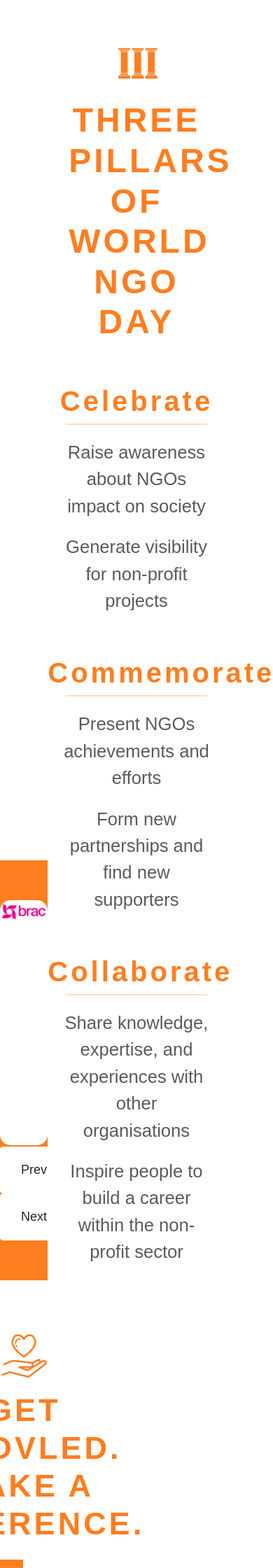
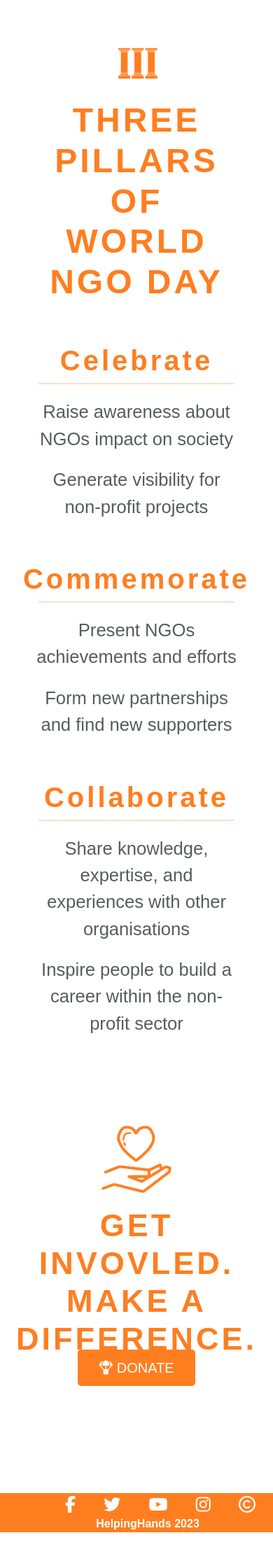
Before and after one commit to jackcrosbie/hackathon-feb, a Django app: page / in a window 390 px wide; the page is wider, and only the part inside the window is pictured. Shown: the part 917-3157 px from the top of that part at 70% size. After the commit the page ends 3106 px from the top of that part, so only its background shows below. Run offline with Django 3.2, Linux system fonts and the light colour scheme; some libraries are stand-ins or nearby versions; some web fonts are replaced.

Commit message:
update css file with media queries

```diff
--- a/home/templates/home/index.html
+++ b/home/templates/home/index.html
@@ -42,6 +42,8 @@
 
 <!-- image carousel section -->
 <section class="image-carousel">
+
+  <div class="image-for-mobile"></div>
 
   <div class="slider">
 
--- a/static/css/base.css
+++ b/static/css/base.css
@@ -251,11 +247,12 @@ hr {
 .image-carousel {
     background-color: #ff7e20;
     height: 600px;
-    width: auto;
+    width: 100%;
     display: flex;
     justify-content: center;
     align-items: center;
     flex-direction: column;
+    margin-top: 1rem;
 }
 
 .slider {
@@ -304,6 +301,7 @@ hr {
 /* --- Home Page Make a Difference section ------------------------ */
 .make-difference {
     height: 600px;
+    width: 100%;
     display: flex;
     justify-content: center;
     align-items: center;
@@ -521,19 +530,19 @@ hr {
         max-height: 150px;
     }
 
-    #menu li{
+    #menu li {
         padding: 10px 15px 10px 15px;
     }
 
-    #menu a{
+    #menu a {
         font-size: 19px;
     }
 
     /* --- Home Page ------------------------ */
     /* three pilars section */
-    #three-pillars-section{
-        width: 65%;
-        height: 1200px;
+    #three-pillars-section {
+        width: 90%;
+        height: 1000px;
         margin: 0 auto;
     }
 
@@ -558,9 +567,13 @@ hr {
         margin-bottom: 60px;
     }
 
+    #right-pillar {
+        margin-bottom: 20px;
+    }
+
     /* Get involved section */
 
-    #make-difference{
+    #make-difference {
         width: 65%;
         height: 1200px;
         margin: 0 auto;
@@ -572,19 +585,155 @@ hr {
         margin-bottom: 0;
     }
 
-    #get-involved h2{
+    #get-involved h2 {
         font-size: 45px;
     }
 
-    #involved-msg img{
+    #involved-msg img {
         display: block;
-        max-width: 65px;
+        max-width: 100px;
         height: auto;
         margin: 0 auto;
         padding-bottom: 20px;
     }
 
     /* --- Donate Page ------------------------ */
+    #get-involved-donate h2 {
+        font-size: 300%
+    }
 
     /* --- Events Page ------------------------ */
+    .event-container h2 {
+        font-size: 300%;
+    }
 }
+
+/* --- for medium screens 1000px and below ------------------------ */
+@media screen and (max-width: 1000px) {
+
+    .image-for-mobile {
+        background: url('../../media/images/charity-pic-1.png') no-repeat;
+        background-size: contain;
+        height: 90%;
+        width: 90%;
+        align-items: center;
+    }
+
+    .slider {
+        display: none;
+    }
+
+    .buttons {
+        display: none;
+    }
+
+    /* --- Donate Page ------------------------ */
+    #get-involved-donate h2 {
+        font-size: 200%
+    }
+
+    /* --- Events Page ------------------------ */
+    .event-container h2 {
+        font-size: 200%;
+    }
+}
+
+/* --- for smaller screens 790px and below ------------------------ */
+@media screen and (max-width: 790px) {
+    #menu {
+        font-size: 125%;
+    }
+
+    #menu li {
+        display: flex;
+        flex-direction: column;
+    }
+
+    .image-carousel {
+        height: 500px;
+    }
+
+    #cover-text {
+        font: 150%;
+        width: 300px;
+        height: 130px;
+        bottom: 150px;
+        left: 50%;
+        transform: translateX(-50%)
+    }
+
+    #events-cover-text {
+        font: 150%;
+        width: 300px;
+        height: 175px;
+        bottom: 150px;
+        left: 50%;
+        transform: translateX(-50%)
+    }
+
+    #donate-cover-text {
+        font: 150%;
+        width: 300px;
+        height: 200px;
+        bottom: 150px;
+        left: 50%;
+        transform: translateX(-50%)
+    }
+
+    .donate-btn {
+        font-size: 20px;
+        border-radius: 5px;
+        padding: 15px 30px;
+    }
+
+    /* --- Donate Page ------------------------ */
+    #get-involved-donate h2 {
+        font-size: 150%
+    }
+
+    /* --- Events Page ------------------------ */
+    .event-container h2 {
+        font-size: 150%;
+    }
+}
+
+/* --- for smaller screens 650px and below ------------------------ */
+@media screen and (max-width: 650px) {
+    #three-pillars-section {
+        height: 1300px;
+    }
+
+    .image-carousel {
+        display: none
+    }
+}
+
+/* --- Donate Page ------------------------ */
+#get-involved-donate h2 {
+    font-size: 100%
+}
+
+/* --- for smaller screens 575px and below ------------------------ */
+@media screen and (max-width: 575px) {
+    #logo img {
+
+        left: 50%;
+        transform: translateX(-50%)
+    }
+
+    #three-pillars-section {
+        height: 1350px;
+    }
+
+    .image-carousel {
+        display: none
+    }
+}
+
+@media screen and (max-width: 450px) {
+    #cover-text {
+        font: 120%;
+        width: 250px;
+        height: 130px;
+    }
+}
```
Also changed, not shown: other parts of static/css/base.css (+25 -18 lines), media/images/charity-pic-1.png (added), media/images/mockup-donations-page.jpg (added), media/images/mockup-home-1.png (added), media/images/mockup-home-2.png (added), media/images/mockup-home-3.png (added), media/images/mockup-home4.png (added), media/images/wf-donate.png (added), media/images/wf-events.png (added), media/images/wf-home.png (added).
